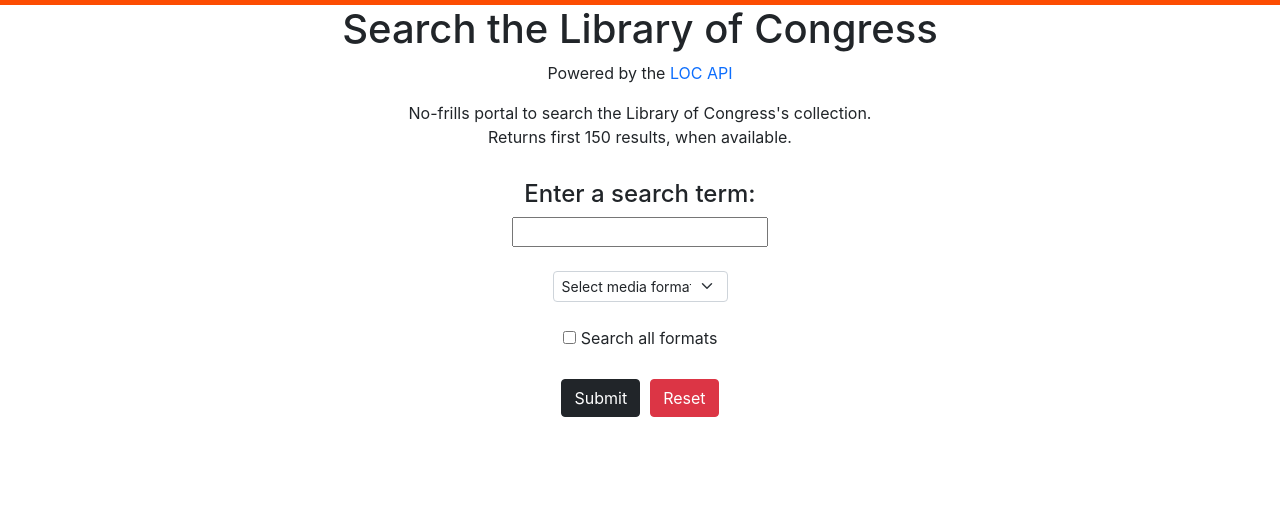
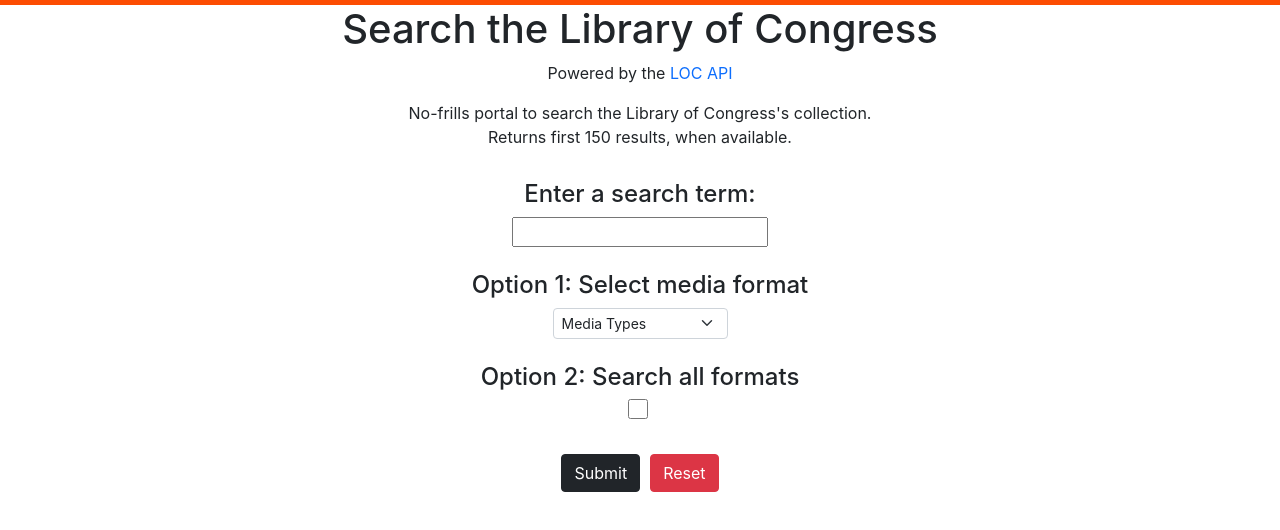
Before and after one commit to irene-rojas/library_congress, a React (Create React App) app: page / in a window 1280 px wide. Shown: the top 530 px of the page. Built offline with nearby package versions, Linux system fonts and the light colour scheme.

Commit message:
added option clarification

```diff
--- a/src/App.css
+++ b/src/App.css
@@ -55,6 +55,11 @@
   display: none;
 }
 
+.checkmarkAll {
+  width: 20px;
+  height: 20px;
+}
+
 
 /* mobile */
 
--- a/src/App.js
+++ b/src/App.js
@@ -92,6 +92,8 @@
         <br/>
         <br/>
 
+        <h4>Option 1: Select media format</h4>
+
         <select
             className="formatDropdown form-select form-select-sm"
             value={format}
@@ -99,7 +101,7 @@
                 event.preventDefault();
                 setFormat(event.target.value);
             }}>
-            <option>Select media format</option>
+            <option>Media Types</option>
             <option value="photos">Photos</option>
             <option value="audio">Audio</option>
             <option value="film-and-videos">Film/Videos</option>
@@ -114,14 +116,19 @@
         <br/>
 
         <label>
+          <h4>
+          Option 2: Search all formats
+          <br/>
+          </h4>
             <input
               type="checkbox"
               id="searchAll"
+              className="checkmarkAll"
               checked={checked}
               onChange={() => setChecked(!checked)}
             />
-          Search all formats
         </label>
+
 
         <br/>
         <br/>
```
Lines whose indentation alone changed are shown as unchanged.
